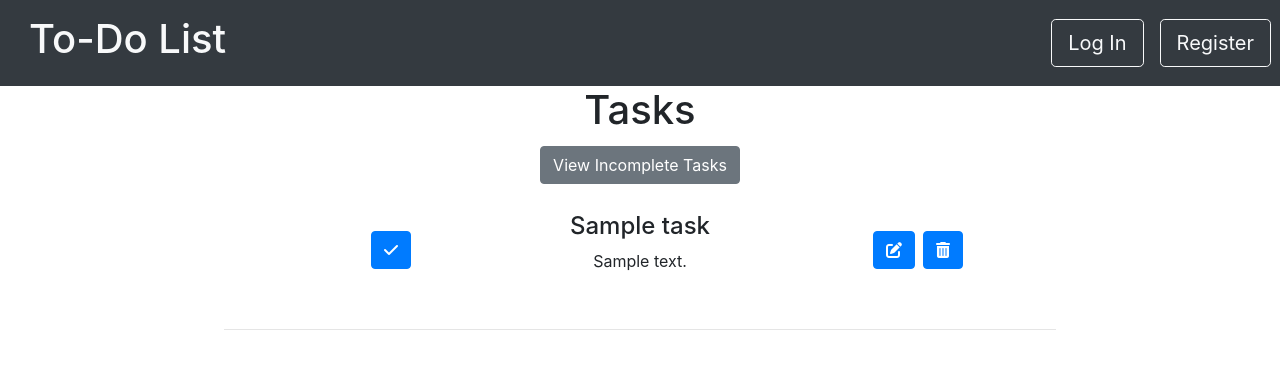
After one commit to matt-hogan/MH-INF601-Mini-Project-4, a Django app: template tasks/templates/tasks/complete.html in a window 1280 px wide. The commit adds this page. Shown: the top 369 px of the page. Run offline with Django 4.2, Linux system fonts and the light colour scheme; the template is opened without the code that fills it: values that come from a table or form of the project are taken from there, others are empty; tables that the repository leaves empty hold one stand-in row (values such as "Sample post"); some libraries are stand-ins or nearby versions.

Commit message:
Add html templmates

```diff
--- a/tasks/admin.py
+++ b/tasks/admin.py
@@ -3,9 +3,9 @@ from .models import Task
 
 
 class TaskAdmin(admin.ModelAdmin):
-    fields = [ 'title', 'description', 'done' ]
-    list_display = ( 'title', 'description', 'done' )
-    list_filter = [ 'done' ]
+    fields = [ 'title', 'description', 'completed' ]
+    list_display = ( 'title', 'description', 'completed' )
+    list_filter = [ 'completed' ]
     search_fields = [ 'title' ]
     ordering = [ 'title' ]
 
--- a/tasks/models.py
+++ b/tasks/models.py
@@ -4,4 +4,4 @@ from django.db import models
 class Task(models.Model):
     title = models.CharField(max_length=50, null=False, help_text="Required")
     description = models.CharField(max_length=200)
-    done = models.BooleanField(default=False)
+    completed = models.BooleanField(default=False)
--- a/tasks/templates/tasks/base.html
+++ b/tasks/templates/tasks/base.html
@@ -2,7 +2,18 @@
 <title>{% block title %}{% endblock %}</title>
 <link rel="stylesheet" href="https://cdn.jsdelivr.net/npm/bootstrap@4.0.0/dist/css/bootstrap.min.css" integrity="sha384-Gn5384xqQ1aoWXA+058RXPxPg6fy4IWvTNh0E263XmFcJlSAwiGgFAW/dAiS6JXm" crossorigin="anonymous">
 <link rel="stylesheet" href="https://cdnjs.cloudflare.com/ajax/libs/font-awesome/6.0.0/css/all.min.css" integrity="sha512-9usAa10IRO0HhonpyAIVpjrylPvoDwiPUiKdWk5t3PyolY1cOd4DSE0Ga+ri4AuTroPR5aQvXU9xC6qOPnzFeg==" crossorigin="anonymous" referrerpolicy="no-referrer" />
-
+<nav class="navbar navbar-dark bg-dark">
+    <a href="" class="text-light btn"><h1>To-Do List</h1></a>
+    <section class="row">
+      {% if false %}
+        <h3 class="text-light mx-2 text-lg-left">name</h3>
+        <a href=""><button class="btn btn-outline-light mx-2">Log Out</button></a>
+      {% else %}
+        <a href=""><button class="btn btn-lg btn-outline-light mx-2">Log In</button></a>
+        <a href=""><button class="btn btn-lg btn-outline-light mx-2">Register</button></a>
+      {% endif %}
+        </section>
+  </nav>
 <section class="content container text-center">
   <header>
     {% block header %}{% endblock %}
--- /dev/null
+++ b/tasks/templates/tasks/complete.html
@@ -0,0 +1,5 @@
+{% extends 'tasks/todo.html' %}
+
+{% block tasks_buttons %}
+<a href=""><button type="button" class="btn btn-secondary m-1">View Incomplete Tasks</button></a>
+{% endblock %}
--- /dev/null
+++ b/tasks/templates/tasks/todo.html
@@ -0,0 +1,89 @@
+{% extends 'tasks/base.html' %}
+
+{% block header %}
+  <h1>{% block title %}Tasks{% endblock %}</h1>
+  {% block tasks_buttons %}{% endblock %}
+{% endblock %}
+
+{% block content %}
+  {% for task in tasks %}
+    <article class="post row align-items-center">
+      <form action="" method="post" class="m-4 col text-right">
+        {% csrf_token %}
+        {% if not task.completed %}
+          <button class="btn btn-secondary"><i class=' fa fa-solid fa-check' style='color: white'></i></button>
+        {% else %}
+        <button class="btn btn-primary"><i class=' fa fa-solid fa-check' style='color: white'></i></button>
+        {% endif %}
+      </form>
+
+      <div class="m-4 col">
+        <h4>{{ task.title }}</h4>
+        <p class="description">{{ task.description }}</p>
+      </div>
+
+      <div class="m-4 row col">
+        <!-- Button trigger modal -->
+        <button type="button" class="btn btn-primary m-1" data-toggle="modal" data-target="#updateTaskModal{{ task.id }}"><i class=' fa fa-solid fa-edit' style='color: white'></i></button>
+
+        <!-- Modal -->
+        <div class="modal fade" id="updateTaskModal{{ task.id }}" tabindex="-1" role="dialog" aria-labelledby="updateTaskModalTitle" aria-hidden="true">
+          <div class="modal-dialog modal-dialog-centered" role="document">
+            <div class="modal-content">
+              <div class="modal-header">
+                <h5 class="modal-title" id="updateTaskModalTitle">Edit Task</h5>
+                <button type="button" class="close" data-dismiss="modal" aria-label="Close">
+                  <span aria-hidden="true">&times;</span>
+                </button>
+              </div>
+              <form method="post" action="">
+                {% csrf_token %}
+                <div class="modal-body">
+                  <div class="form-group">
+                    <label for="title" class="col-4 col-form-label">Title</label>
+                    <input name="title" id="title" class="form-control" value="{{ task.title }}" required>
+                  </div>
+                  <div class="form-group">
+                    <label for="description" class="col-4 col-form-label">Description</label>
+                    <textarea name="description" id="description" class="form-control" rows="5">{{ task.description }}</textarea>
+                  </div>
+                </div>
+                <div class="modal-footer">
+                  <input type="submit" class="btn btn-primary" value="Update">
+                </div>
+              </form>
+            </div>
+          </div>
+        </div>
+
+        <div class="m-1">
+          <!-- Button trigger modal -->
+          <button class="btn btn-primary" data-toggle="modal" data-target="#deleteTaskModal{{ task.id }}"><i class='fa-solid fa-trash-can' style='color: white'></i></button>
+
+          <!-- Modal -->
+          <div class="modal fade" id="deleteTaskModal{{ task.id }}" tabindex="-1" role="dialog" aria-labelledby="deleteTaskModalTitle" aria-hidden="true">
+            <div class="modal-dialog" role="document">
+              <div class="modal-content">
+                <div class="modal-header">
+                  <h5 class="modal-title text-center" id="deleteTaskModalTitle">Are you sure you want to delete this task?</h5>
+                  <button type="button" class="close" data-dismiss="modal" aria-label="Close">
+                    <span aria-hidden="true">&times;</span>
+                  </button>
+                </div>
+                <form method="post" action="">
+                  {% csrf_token %}
+                  <div class="modal-footer">
+                    <input type="submit" class="btn btn-primary" value="Confirm">
+                  </div>
+                </form>
+              </div>
+            </div>
+          </div>
+        </div>
+      </div>
+    </article>
+    {% if not loop.last %}
+      <hr class="w-75">
+    {% endif %}
+  {% endfor %}
+{% endblock %}
--- a/tasks/views.py
+++ b/tasks/views.py
@@ -5,7 +5,7 @@ from django.views import generic
 from .models import Task
 
 class TasksView(generic.ListView):
-    template_name = 'tasks/index.html'
+    template_name = "tasks/incomplete.html"
     context_object_name = "tasks"
 
     def get_queryset(self):
```
Also changed, not shown: tasks/templates/tasks/incomplete.html (+34 -12 lines), tasks/templates/tasks/index.html (+5 -10 lines), tasks/migrations/0001_initial.py.
